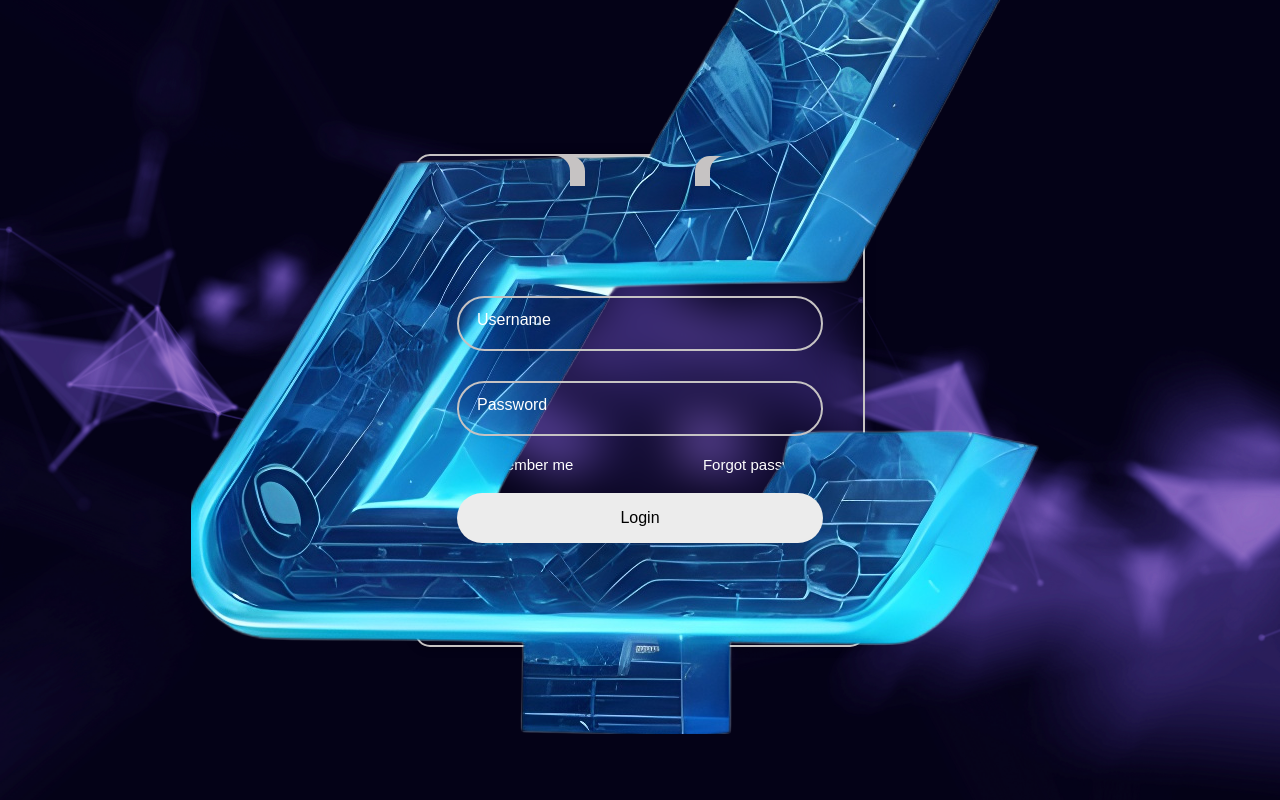
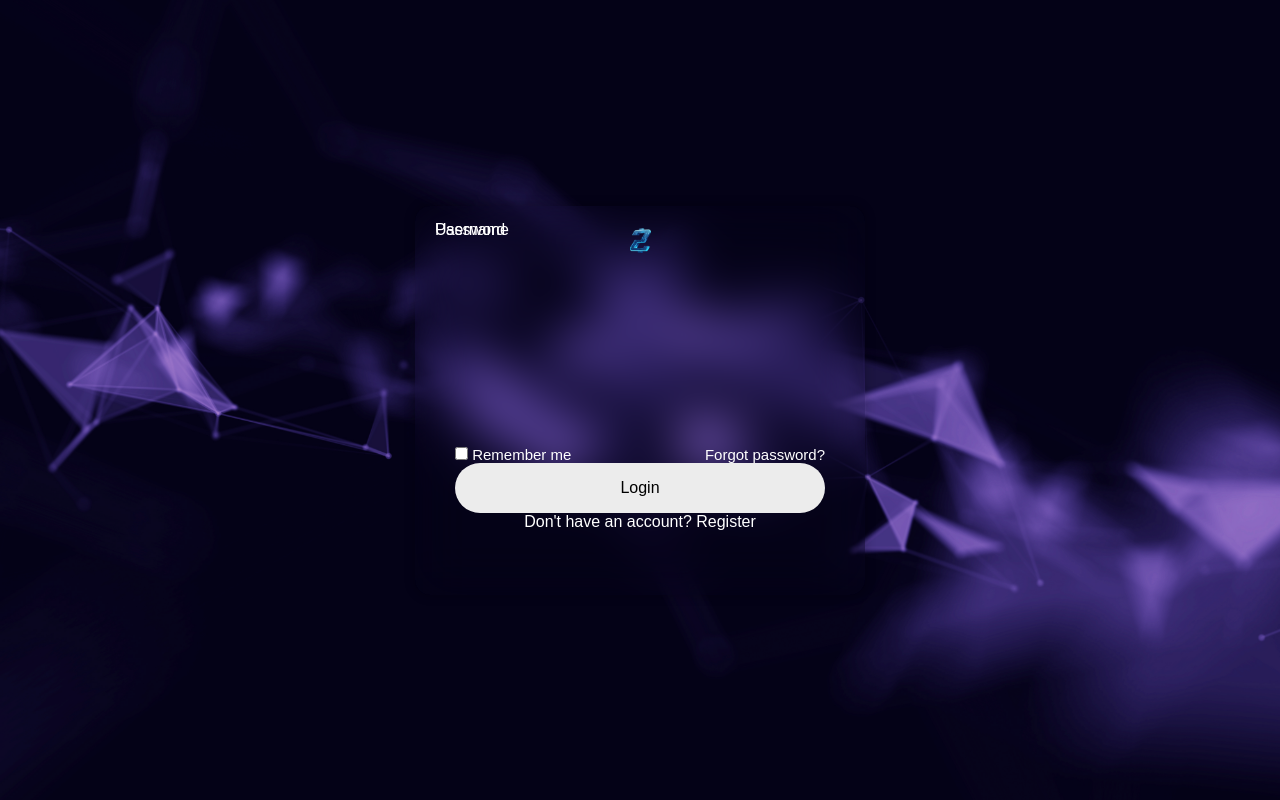
Before and after one commit to SL111NKY/ZETA, a PHP site: page / in a window 1280 px wide. Run offline with PHP 8.4, Linux system fonts and the light colour scheme.

Commit message:
changing styles

```diff
--- a/css/styles.css
+++ b/css/styles.css
@@ -5,8 +5,13 @@
     font-family: "Poppins", sans-serif;
   }
 
+#logo {
+  width: 15%;
+}
+
+
   :root {
-    --primary-color: #c6c3c3;
+  /*  --primary-color: #c6c3c3;*/
     --second-color: #ffffff;
     --black-color: #00000;
   }
@@ -41,7 +46,7 @@
     position: relative;
     width: 450px;
     backdrop-filter: blur(25px);
-    border: 2px solid var(--primary-color);
+   /* border: 2px solid var(--primary-color);*/
     border-radius: 15px;
     padding: 7.5em 2.5em 4em 2.5em;
     color: var(--second-color);
@@ -66,7 +71,7 @@
     font-size: 30px;
     color: var(--black-color);
   }
-
+  /*
   .login-header::before {
     content: "";
     position: absolute;
@@ -90,7 +95,7 @@
     background: transparent;
     box-shadow: -15px 0 0 0 var(--primary-color); /* Removed space before --primary-color */
   }
-
+  */
   .input_box {
     position: relative;
     display: flex;
--- a/index.html
+++ b/index.html
@@ -6,7 +6,7 @@
   <div class="wrapper">
     <div class="login_box">
       <div class="login-header">
-        <img src="images/logo/logo.png">
+        <img id="logo" src="images/logo/logo.png">
       </div>
 
       <div class="input_box">
```
